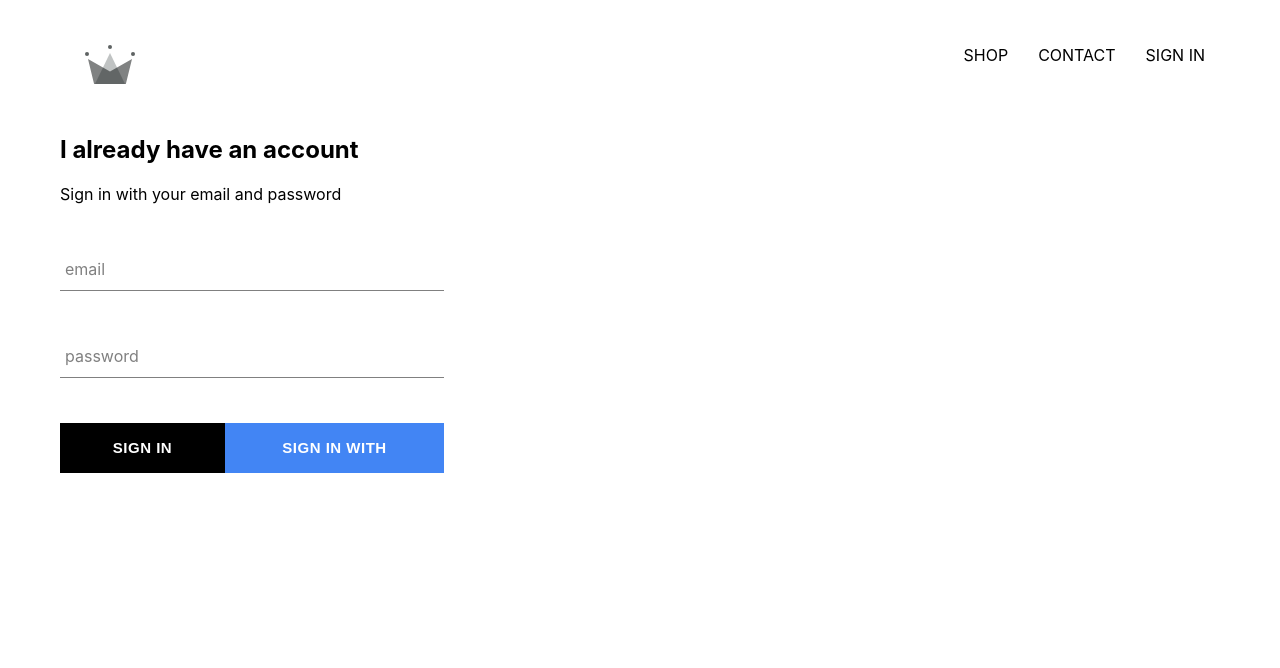
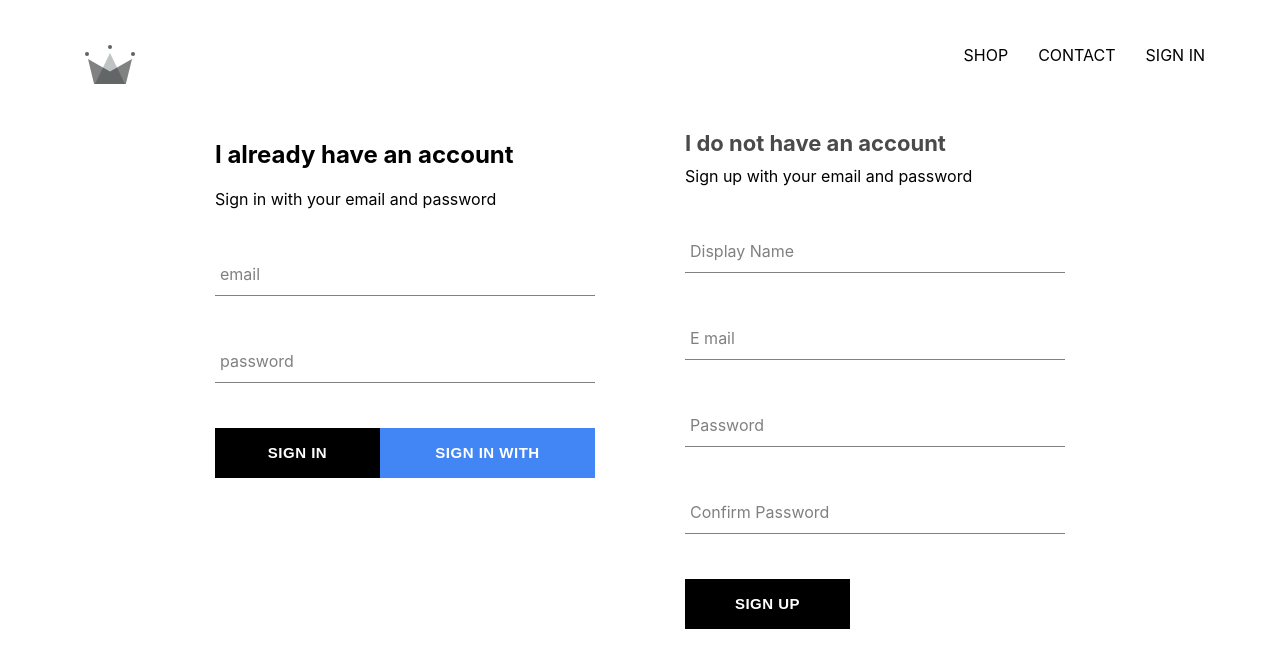
Before and after one commit to llcranmer/eshop, a React (Create React App) app in the folder nook-clothing-app/: page /signin in a window 1280 px wide. Shown: the top 668 px of the page. Built offline with nearby package versions, Linux system fonts and the light colour scheme; no server answers.

Commit message:
sign up with email and pwd

```diff
--- a/nook-clothing-app/src/App.js
+++ b/nook-clothing-app/src/App.js
@@ -18,8 +18,22 @@
   unsubscribeFromAuth = null;
 
   componentDidMount() {
-    this.unsubscribeFromAuth = auth.onAuthStateChanged(async user => {
-    createUserProfileDocument(user);
+    this.unsubscribeFromAuth = auth.onAuthStateChanged(async userAuth => {
+    if(userAuth) {
+      const userRef = await createUserProfileDocument(userAuth);
+      userRef.onSnapshot(snapShot => {
+        this.setState({
+          currentUser: {
+            id: snapShot.id,
+            ...snapShot.data()
+          }
+        }, () => {
+          console.log('state:', this.state)
+        });
+      });
+    } else {
+      this.setState({currentUser: userAuth});
+    }
     });
   }
 
--- a/nook-clothing-app/src/components/sign-in/sign-in.styles.scss
+++ b/nook-clothing-app/src/components/sign-in/sign-in.styles.scss
@@ -1,5 +1,5 @@
 .sign-in {
-    width: 30vw;
+    width: 380px;
     display: flex;
     flex-direction: column;
 
--- /dev/null
+++ b/nook-clothing-app/src/components/sign-up/sign-up.component.jsx
@@ -0,0 +1,91 @@
+import React from 'react';
+import FormInput from '../form-input/form-input.component';
+import CustomButton from '../custom-button/custom-button.component';
+import { auth, createUserProfileDocument } from '../../firebase/firebase.utils';
+import './sign-up.styles.scss';
+import { render } from '@testing-library/react';
+
+class SignUp extends React.Component {
+    constructor(){
+        super()
+    this.state = {
+        displayName: '',
+        email: '',
+        password: '',
+        confirmPassword: ''
+        }
+    }
+
+    handleSubmit = async event => {
+        event.preventDefault();
+        const {displayName, email, password, confirmPassword} = this.state;
+        if(password !== confirmPassword){
+            alert("passwords do not match")
+            return;
+        }
+        try {
+            const { user } = await auth.createUserWithEmailAndPassword(email, password)
+            await createUserProfileDocument(user, {displayName});
+            this.setState({
+                displayName: '',
+                email: '',
+                password: '',
+                confirmPassword: ''
+            })
+        } catch (e) {
+            console.error(e);
+        }
+    };
+
+    handleChange = event => {
+        const { name, value } = event.target;
+        this.setState({[name]: value});
+    }
+
+    render() {
+        const {displayName, email, password, confirmPassword} = this.state;
+        return(
+            <div className='sign-up'>
+                <h2 className='title'>I do not have an account</h2>
+                <span>Sign up with your email and password</span>
+                <form className='sign-up-form' onSubmit={this.handleSubmit}>
+                    <FormInput
+                        type='text'
+                        name='displayName'
+                        value={displayName}
+                        onChange={this.handleChange}
+                        label='Display Name'
+                        required
+                    />
+                    <FormInput
+                        type='email'
+                        name='email'
+                        value={email}
+                        onChange={this.handleChange}
+                        label='E mail'
+                        required
+                    />
+                    <FormInput
+                        type='password'
+                        name='password'
+                        value={password}
+                        onChange={this.handleChange}
+                        label='Password'
+                        required
+                    />
+                    <FormInput
+                        type='password'
+                        name='confirmPassword'
+                        value={confirmPassword}
+                        onChange={this.handleChange}
+                        label='Confirm Password'
+                        required
+                    />
+                    <CustomButton type='submit'>SIGN UP</CustomButton>
+                </form>
+            </div>
+        )
+    }
+}
+
+export default SignUp;
--- /dev/null
+++ b/nook-clothing-app/src/components/sign-up/sign-up.styles.scss
@@ -0,0 +1,9 @@
+.sign-up {
+    display: flex;
+    flex-direction: column;
+    width: 380px;
+
+    .title {
+      margin: 10px 0;
+    }
+  }
--- a/nook-clothing-app/src/pages/sign-in-and-sign-up/sign-in-and-sign-up.component.jsx
+++ b/nook-clothing-app/src/pages/sign-in-and-sign-up/sign-in-and-sign-up.component.jsx
@@ -1,10 +1,13 @@
 import React from 'react';
 import SignIn from '../../components/sign-in/sign-in.component';
+import SignUp from '../../components/sign-up/sign-up.component';
+
 import './sign-in-and-sign-up.styles.scss';
 
 const SignInAndSingUpPage = () => (
     <div className='sign-in-and-sign-up'>
         <SignIn />
+        <SignUp />
     </div>
 )
 
--- a/nook-clothing-app/src/pages/sign-in-and-sign-up/sign-in-and-sign-up.styles.scss
+++ b/nook-clothing-app/src/pages/sign-in-and-sign-up/sign-in-and-sign-up.styles.scss
@@ -0,0 +1,6 @@
+.sign-in-and-sign-up{
+    width: 850px;
+    display: flex;
+    justify-content: space-between;
+    margin: 30px auto;
+}
```
